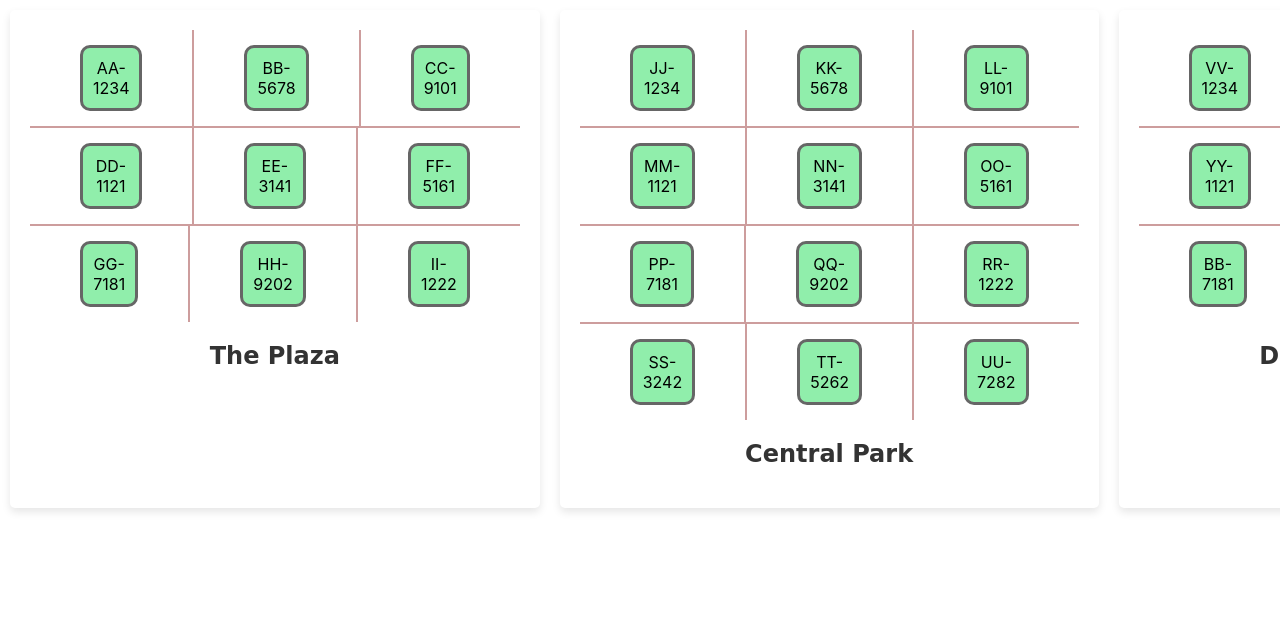
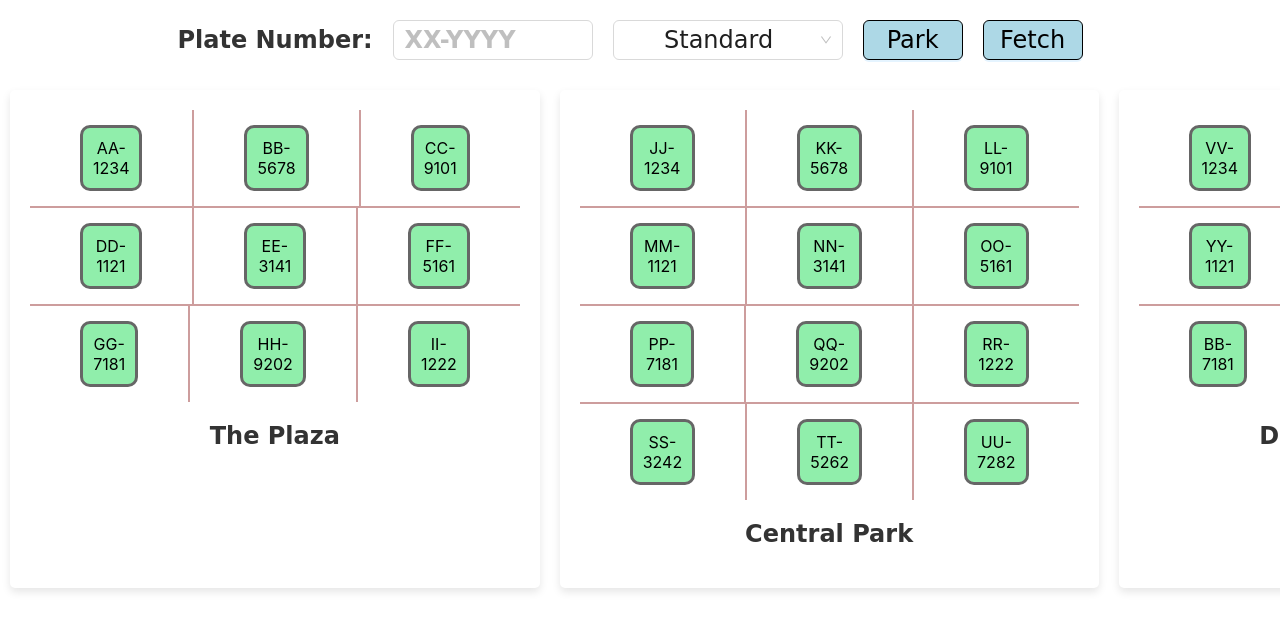
Before and after one commit to ChenJo20/day13-react-parking-lot, a React (Create React App) app: page / in a window 1280 px wide. Shown: the top 630 px of the page. Built offline with nearby package versions, Linux system fonts and the light colour scheme.

Commit message:
feat: implement ParkingControl

```diff
--- a/package.json
+++ b/package.json
@@ -7,7 +7,7 @@
     "@testing-library/jest-dom": "^5.17.0",
     "@testing-library/react": "^13.4.0",
     "@testing-library/user-event": "^13.5.0",
-    "antd": "^5.22.2",
+    "antd": "^5.22.3",
     "axios": "^1.7.8",
     "react": "^18.3.1",
     "react-dom": "^18.3.1",
--- a/src/App.js
+++ b/src/App.js
@@ -1,12 +1,14 @@
 import './App.css';
 import {ParkingLotsProvider} from "./context/ParkingLotsContext";
 import ParkingLotGroup from "./components/ParkingLotGroup";
+import ParkingControl from "./components/ParkingControl";
 
 function App() {
 
     return (
         <div className="App">
             <ParkingLotsProvider>
+                <ParkingControl />
                 <ParkingLotGroup />
             </ParkingLotsProvider>
         </div>
--- /dev/null
+++ b/src/components/ParkingControl.jsx
@@ -0,0 +1,61 @@
+// Add this new component in a new file named ParkingControl.jsx
+import React, { useState } from 'react';
+import { Input, Select, Button } from 'antd';
+import './css/ParkingControl.css';
+import {CheckCircleOutlined, CloseCircleOutlined} from "@ant-design/icons";
+
+const { Option } = Select;
+
+const ParkingControl = () => {
+    const [plateNumber, setPlateNumber] = useState('');
+    const [parkingBoyType, setParkingBoyType] = useState('Standard');
+
+    const [isValidPlateNumber, setIsValidPlateNumber] = useState(null);
+
+    const validatePlateNumber = (e) => {
+        const plateNumberPattern = /^[A-Z]{2}-\d{4}$/;
+        const isValid = plateNumberPattern.test(e.target.value);
+        setIsValidPlateNumber(isValid);
+        setPlateNumber(e.target.value);
+    };
+
+    return (
+        <div className="parking-control">
+            <label htmlFor="plateNumber" className="plate-number-label">Plate Number:</label>
+
+            <div className="input-container">
+                <Input
+                    id="plateNumber"
+                    className="plate-number-input"
+                    placeholder="XX-YYYY"
+                    value={plateNumber}
+                    onChange={validatePlateNumber}
+                />
+                {isValidPlateNumber === false && (
+                    <div className="error-message">
+                        <CloseCircleOutlined/> 输入的车牌号不满足格式要求
+                    </div>
+                )}
+                {isValidPlateNumber === true && (
+                    <div className="success-message">
+                        <CheckCircleOutlined/>
+                    </div>
+                )}
+            </div>
+
+            <Select
+                defaultValue="Standard"
+                className="parking-boy-type-select"
+                onChange={setParkingBoyType}
+            >
+                <Option value="Standard">Standard</Option>
+                <Option value="Smart">Smart</Option>
+                <Option value="SuperSmart">SuperSmart</Option>
+            </Select>
+            <Button type="primary" className="park-button">Park</Button>
+            <Button type="primary" className="fetch-button">Fetch</Button>
+        </div>
+    );
+};
+
+export default ParkingControl;
--- /dev/null
+++ b/src/components/css/ParkingControl.css
@@ -0,0 +1,77 @@
+.parking-control {
+    display: flex;
+    align-items: center;
+    justify-content: center; /* Center the component */
+    margin: 20px; /* Add margin to the entire component */
+    margin-bottom: 20px;
+}
+
+.plate-number-label {
+    font-family: 'Comic Sans MS', cursive, sans-serif;
+    font-size: 24px;
+    font-weight: bold;
+    color: #333;
+    margin-right: 20px; /* Increase spacing between parts */
+    line-height: 30px; /* Align label with input field */
+}
+
+.plate-number-input {
+    font-family: 'Comic Sans MS', cursive, sans-serif;
+    font-size: 24px;
+    font-weight: bold;
+    color: #333;
+    margin-right: 20px; /* Increase spacing between parts */
+    height: 40px; /* Set height to 30px */
+    width: 200px; /* Set width to 100px */
+}
+
+.parking-boy-type-select {
+    font-family: 'Comic Sans MS', cursive, sans-serif;
+    width: 230px; /* Set width to 100px */
+    margin-right: 20px; /* Increase spacing between parts */
+    height: 40px; /* Set height to 30px */
+    font-size: 24px; /* Increase font size of options */
+}
+
+.parking-boy-type-select .ant-select-selection-item {
+    font-size: 24px; /* Increase font size of selected option */
+}
+
+.input-container {
+    display: flex;
+    flex-direction: column;
+    position: relative;
+}
+
+.parking-boy-type-select .ant-select-item {
+    font-size: 24px; /* Increase font size of dropdown options */
+}
+
+.park-button, .fetch-button {
+    font-family: 'Comic Sans MS', cursive, sans-serif;
+    font-size: 24px;
+    border-color: black;
+    width: 100px;
+    background-color: lightblue;
+    margin-right: 20px; /* Increase spacing between parts */
+    height: 40px; /* Set height to 30px */
+    color: black; /* Set text color to black */
+}
+
+.error-message {
+    color: red;
+    font-size: 15px;
+    margin-top: 5px;
+    margin-left: 2px;
+    position: absolute;
+    top: 100%;
+}
+
+.success-message {
+    color: green;
+    font-size: 15px;
+    margin-top: 5px;
+    margin-left: 2px;
+    position: absolute;
+    top: 100%;
+}
```
Also changed, not shown: 1 other file (tests, documents, lock files or other folders).
